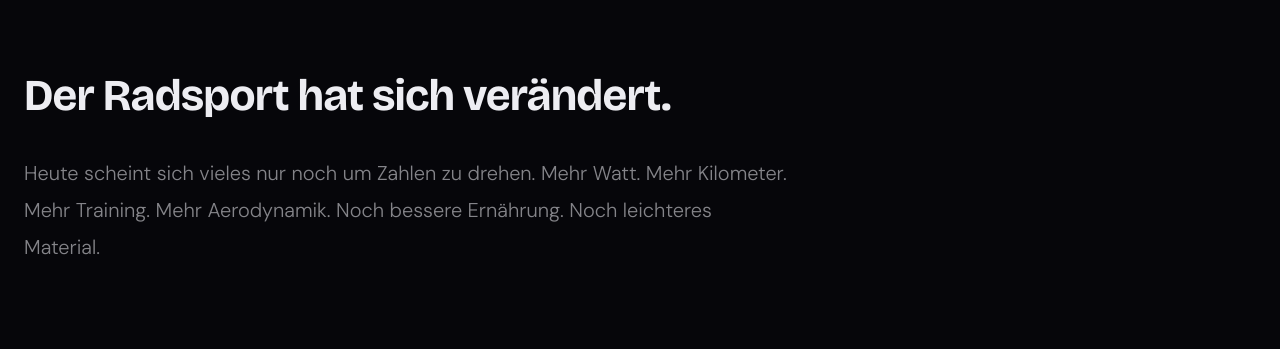
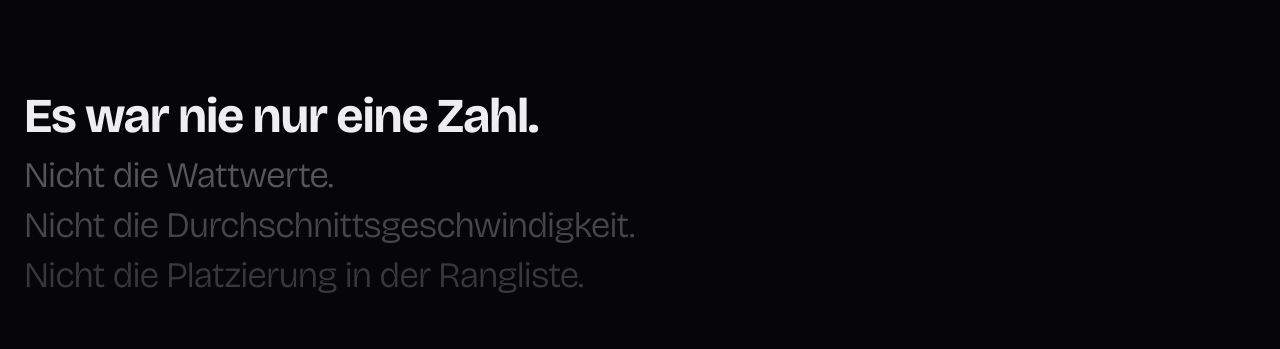
Before and after one commit to Melinja/Yonder, a React (Vite) app: page /manifesto in a window 1280 px wide. Shown: the part 554-903 px from the top of the page. Built offline with nearby package versions, Linux system fonts and the light colour scheme.

Commit message:
Manifesto Opening: poetischer Text Zeile für Zeile

```diff
--- a/src/pages/Manifesto.tsx
+++ b/src/pages/Manifesto.tsx
@@ -69,34 +69,36 @@ export default function Manifesto() {
       </section>
 
       {/* ── Opening ────────────────────────────────── */}
-      <section className="py-24 md:py-36" style={{ backgroundColor: '#06060A' }}>
+      <section className="py-24 md:py-40" style={{ backgroundColor: '#06060A' }}>
         <div className="max-w-7xl mx-auto px-6">
           <div className="max-w-3xl">
+            {[
+              { text: 'Es war nie nur eine Zahl.', weight: 700, color: '#EDEDF2', size: 'clamp(28px, 3.8vw, 52px)' },
+              { text: 'Nicht die Wattwerte.', weight: 300, color: 'rgba(237,237,242,0.35)', size: 'clamp(22px, 2.8vw, 38px)' },
+              { text: 'Nicht die Durchschnittsgeschwindigkeit.', weight: 300, color: 'rgba(237,237,242,0.28)', size: 'clamp(22px, 2.8vw, 38px)' },
+              { text: 'Nicht die Platzierung in der Rangliste.', weight: 300, color: 'rgba(237,237,242,0.22)', size: 'clamp(22px, 2.8vw, 38px)' },
+              { text: 'Es sind die Geschichten hinter jeder Fahrt.', weight: 600, color: '#EDEDF2', size: 'clamp(26px, 3.4vw, 46px)' },
+              { text: 'Die Wege, die wir entdecken.', weight: 400, color: 'rgba(237,237,242,0.65)', size: 'clamp(22px, 2.8vw, 38px)' },
+              { text: 'Die Menschen, die wir treffen.', weight: 400, color: 'rgba(237,237,242,0.65)', size: 'clamp(22px, 2.8vw, 38px)' },
+              { text: 'Und die Erinnerungen, die bleiben.', weight: 400, color: 'rgba(237,237,242,0.65)', size: 'clamp(22px, 2.8vw, 38px)' },
+              { text: 'Darum gehen wir weiter.', weight: 800, color: '#EDEDF2', size: 'clamp(28px, 3.8vw, 52px)' },
+              { text: 'Beyond Numbers.', weight: 800, color: '#C4FF47', size: 'clamp(28px, 3.8vw, 52px)' },
+            ].map(({ text, weight, color, size }, i) => (
               <p
-              className="mb-8"
+                key={i}
                 style={{
                   fontFamily: "'Bricolage Grotesque', sans-serif",
-                fontSize: 'clamp(26px, 3.5vw, 44px)',
-                fontWeight: 700,
-                letterSpacing: '-0.02em',
-                lineHeight: 1.2,
-                color: '#EDEDF2',
+                  fontSize: size,
+                  fontWeight: weight,
+                  letterSpacing: '-0.025em',
+                  lineHeight: 1.25,
+                  color,
+                  marginBottom: i === 3 || i === 8 ? '1.4em' : '0.15em',
                 }}
               >
-              Der Radsport hat sich verändert.
+                {text}
               </p>
-            <p
-              className="text-xl"
-              style={{
-                color: 'rgba(237,237,242,0.55)',
-                fontFamily: "'DM Sans', sans-serif",
-                lineHeight: 1.85,
-                fontWeight: 300,
-              }}
-            >
-              Heute scheint sich vieles nur noch um Zahlen zu drehen. Mehr Watt. Mehr Kilometer.
-              Mehr Training. Mehr Aerodynamik. Noch bessere Ernährung. Noch leichteres Material.
-            </p>
+            ))}
           </div>
         </div>
       </section>
```
Lines whose indentation alone changed are shown as unchanged.
